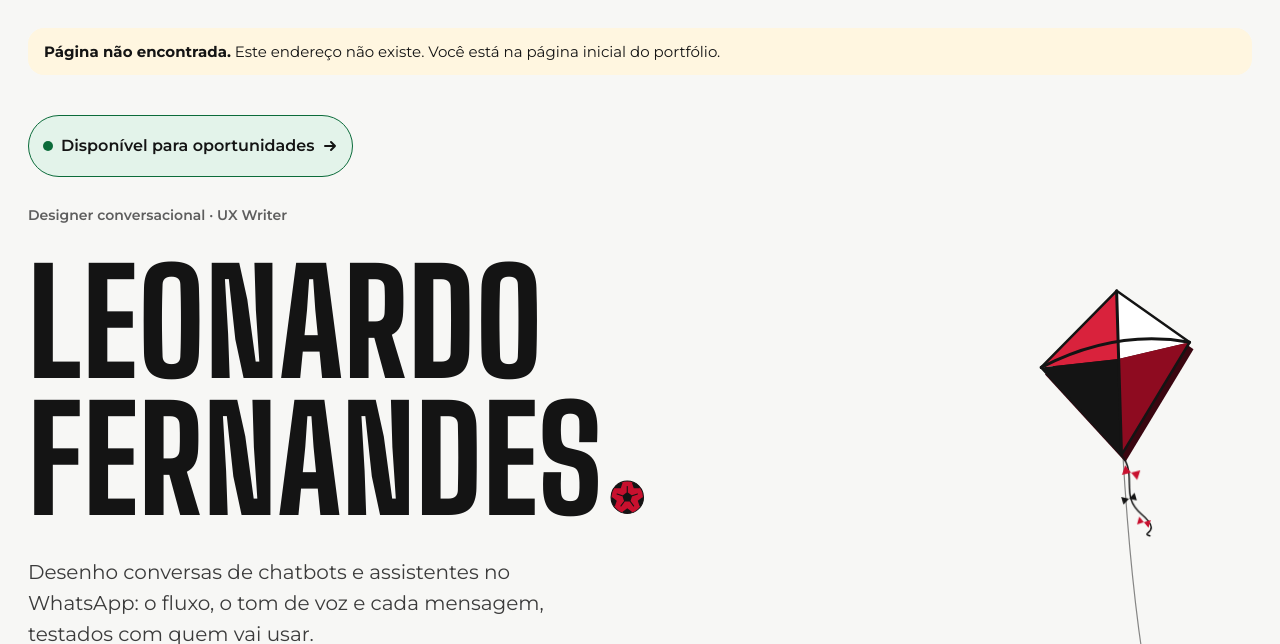
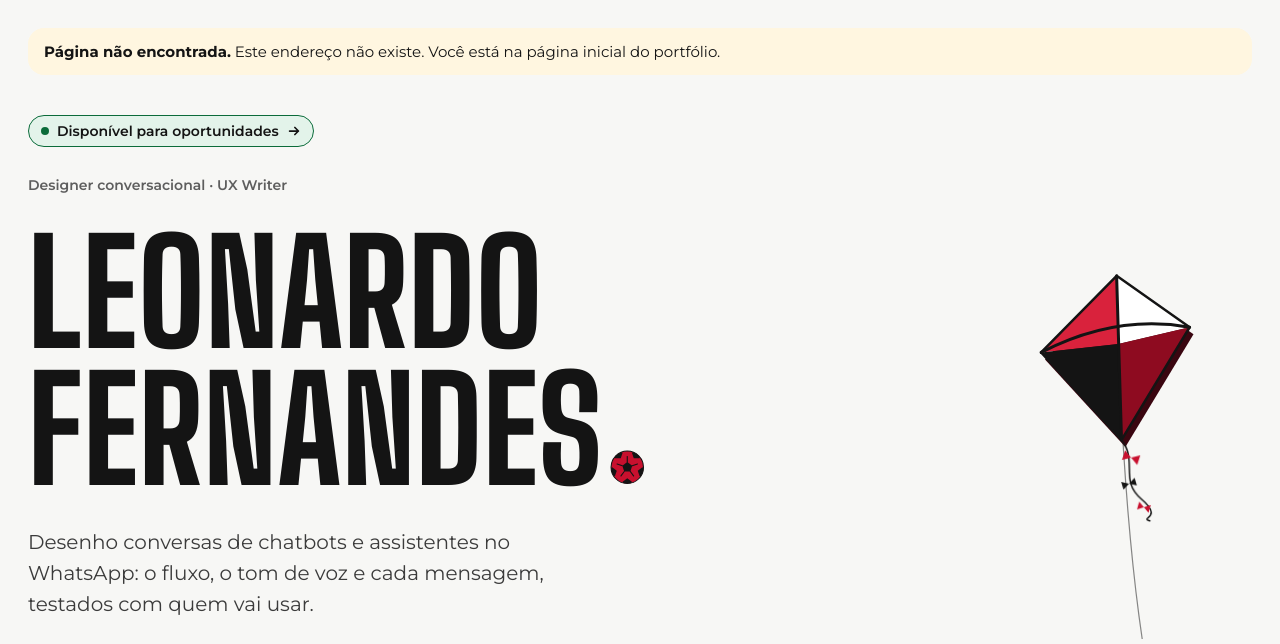
Before and after one commit to leonvrdof/portfolio, a plain HTML site: page 404.html in a window 1280 px wide. Shown: the part 89-733 px from the top of the page. Drawn offline with nearby package versions, Linux system fonts and the light colour scheme; a script that the page names is missing.

Commit message:
Selo de disponibilidade menor (32px), com área de toque de 44px
Co-Authored-By: Claude Opus 5.5 <noreply@anthropic.com>
Claude-Session: https://claude.ai/code/session_01JDBuNX9W6TbmzCMkPq82We

```diff
--- a/404.html
+++ b/404.html
@@ -169,13 +169,15 @@ html[data-tema="escuro"] .tema .lua{display:block}
 .hero p{margin:0;max-width:560px;font-size:1.25rem;color:var(--texto)}
 /* prova logo abaixo da promessa (auditoria RCD, item 2) e frase que explica o que acontece no clique (item 3) */
 /* selo de disponibilidade: texto sempre visível (a cor do ponto só reforça), alvo de toque de 44px, leva ao contato */
-.disponivel{display:inline-flex;align-items:center;gap:8px;width:fit-content;max-width:100%;min-height:44px;padding:8px 14px;border-radius:999px;border:1.5px solid var(--ok,#0B6B3A);background:var(--ok-fundo,#E3F3EA);color:var(--tinta);font-weight:600;font-size:clamp(.875rem,3.8vw,1rem);line-height:1.3;text-decoration:none}
-.disponivel:hover{text-decoration:underline;text-underline-offset:3px}
+.disponivel{position:relative;box-sizing:border-box;display:inline-flex;align-items:center;gap:8px;width:fit-content;max-width:100%;min-height:32px;padding:5px 12px;border-radius:999px;border:1.5px solid var(--ok,#0B6B3A);background:var(--ok-fundo,#E3F3EA);color:var(--tinta);font-weight:600;font-size:.875rem;line-height:1.3;text-decoration:none}
+/* área de toque de 44px sem aumentar o selo */
+.disponivel::after{content:"";position:absolute;inset:-6px -2px}
+.disponivel:hover{color:var(--tinta);text-decoration:underline;text-underline-offset:3px}
 .disponivel .seta{flex:none;transition:transform .2s}
 .disponivel:hover .seta{transform:translateX(3px)}
 @media (prefers-reduced-motion:reduce){.disponivel .seta{transition:none}}
 .disponivel:focus-visible{outline:3px solid var(--tinta);outline-offset:3px}
-.disponivel .ponto{flex:none;width:10px;height:10px;border-radius:50%;background:var(--ok,#0B6B3A);box-shadow:0 0 0 0 color-mix(in srgb,var(--ok,#0B6B3A) 60%,transparent);animation:pulso 2.4s ease-out 3}
+.disponivel .ponto{flex:none;width:8px;height:8px;border-radius:50%;background:var(--ok,#0B6B3A);box-shadow:0 0 0 0 color-mix(in srgb,var(--ok,#0B6B3A) 60%,transparent);animation:pulso 2.4s ease-out 3}
 @keyframes pulso{0%{box-shadow:0 0 0 0 color-mix(in srgb,var(--ok,#0B6B3A) 55%,transparent)}70%,100%{box-shadow:0 0 0 8px transparent}}
 @media (prefers-reduced-motion:reduce){.disponivel .ponto{animation:none}}
 .hero p.prova{display:flex;gap:12px;align-items:flex-start;font-size:1rem;line-height:1.5;color:var(--tinta);border-left:4px solid var(--vermelho);padding-left:16px}
@@ -762,7 +764,7 @@ dialog.lupa.cert{width:auto;max-width:min(1100px,96vw);overflow:hidden}
   <div class="wrap" id="aviso404" hidden><p class="aviso" role="status" style="margin:24px 0 0"><strong>Página não encontrada.</strong> Este endereço não existe. Você está na página inicial do portfólio.</p></div>
   <section class="wrap hero">
     <div class="txt">
-      <a class="disponivel" href="/" data-ir="inicio" data-alvo="contato"><span class="ponto" aria-hidden="true"></span>Disponível para oportunidades<span class="sr">: acessar o contato</span><svg class="seta" width="16" height="16" viewBox="0 0 16 16" fill="none" stroke="currentColor" stroke-width="2" stroke-linecap="round" stroke-linejoin="round" aria-hidden="true" focusable="false"><path d="M3 8h10M9 4l4 4-4 4"/></svg></a>
+      <a class="disponivel" href="/" data-ir="inicio" data-alvo="contato"><span class="ponto" aria-hidden="true"></span>Disponível para oportunidades<span class="sr">: acessar o contato</span><svg class="seta" width="14" height="14" viewBox="0 0 16 16" fill="none" stroke="currentColor" stroke-width="2" stroke-linecap="round" stroke-linejoin="round" aria-hidden="true" focusable="false"><path d="M3 8h10M9 4l4 4-4 4"/></svg></a>
       <span class="rotulo">Designer conversacional · UX Writer</span>
       <h1 class="nome lanterna">Leonardo<br><span style="white-space:nowrap">Fernandes<svg class="bola" viewBox="-50 -50 100 100" aria-hidden="true" focusable="false"><defs><clipPath id="bolaClip"><circle r="47"/></clipPath></defs><g class="bola-giro"><circle r="47" fill="#C8102E"/><g clip-path="url(#bolaClip)" fill="#141414"><polygon points="0.0,-15.0 14.3,-4.6 8.8,12.1 -8.8,12.1 -14.3,-4.6"/><polygon points="18.8,-25.9 13.7,-41.5 27.0,-51.2 40.4,-41.5 35.3,-25.9"/><polygon points="30.4,9.9 43.7,0.2 57.1,9.9 52.0,25.5 35.5,25.5"/><polygon points="0.0,32.0 13.3,41.7 8.2,57.3 -8.2,57.3 -13.3,41.7"/><polygon points="-30.4,9.9 -35.5,25.5 -52.0,25.5 -57.1,9.9 -43.7,0.2"/><polygon points="-18.8,-25.9 -35.3,-25.9 -40.4,-41.5 -27.0,-51.2 -13.7,-41.5"/></g><g stroke="currentColor" stroke-width="3.2" stroke-linecap="round"><line x1="0.0" y1="-15.0" x2="0.0" y2="-31.0"/><line x1="14.3" y1="-4.6" x2="29.5" y2="-9.6"/><line x1="8.8" y1="12.1" x2="18.2" y2="25.1"/><line x1="-8.8" y1="12.1" x2="-18.2" y2="25.1"/><line x1="-14.3" y1="-4.6" x2="-29.5" y2="-9.6"/></g></g><circle r="47" fill="none" stroke="currentColor" stroke-width="3"/></svg></span></h1>
       <p>Desenho conversas de chatbots e assistentes no WhatsApp: o fluxo, o tom de voz e cada mensagem, testados com quem vai usar.</p>
```
Also changed, not shown: assai.html (+6 -4 lines), drogaria.html (+6 -4 lines), fonte/template.html (+6 -4 lines), index.html (+6 -4 lines), lia.html (+6 -4 lines), petgram.html (+6 -4 lines), sobre.html (+6 -4 lines), tom.html (+6 -4 lines).
